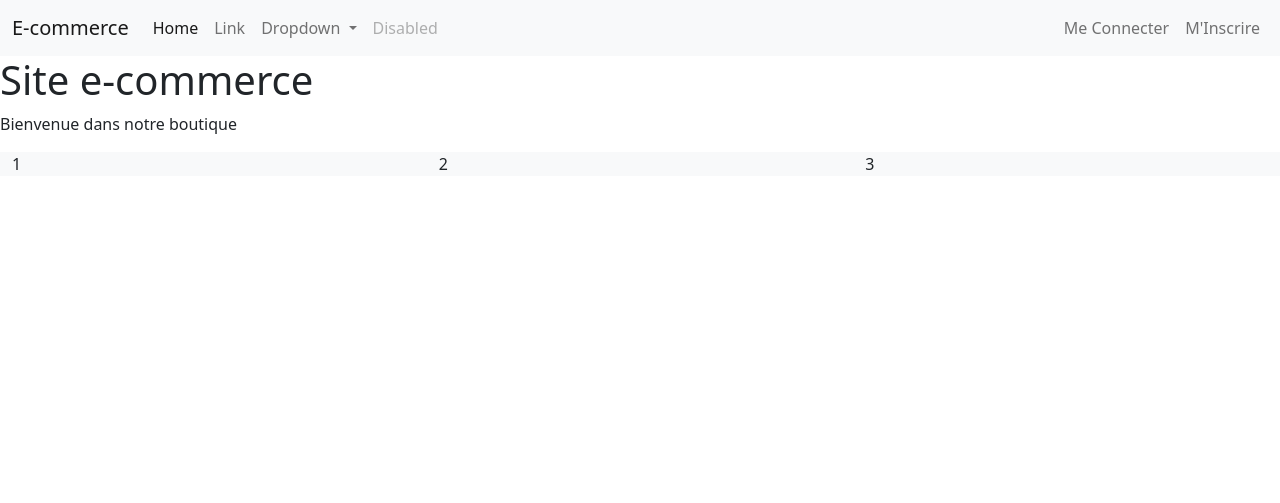
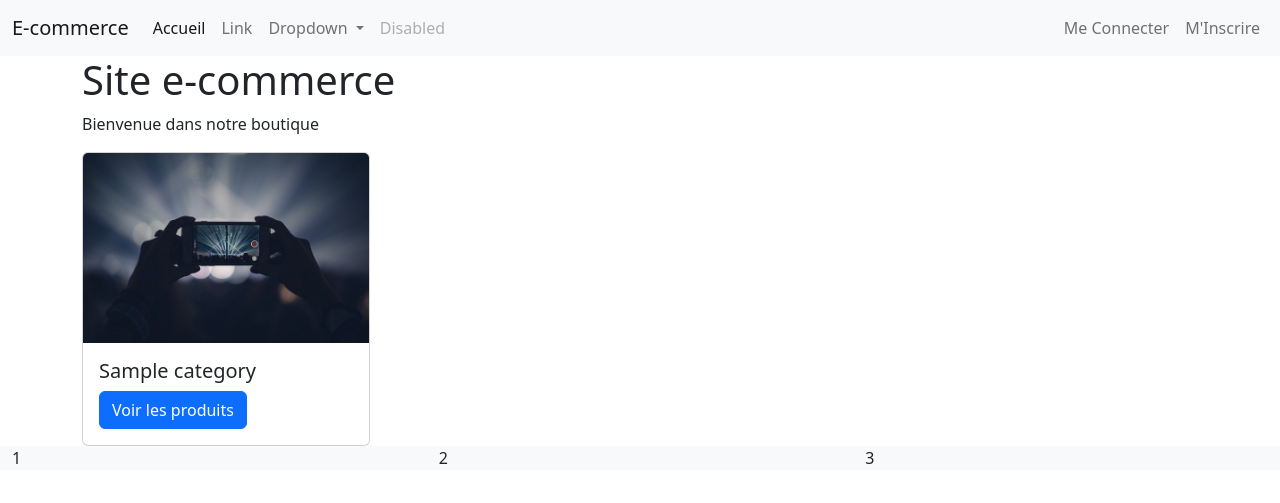
Before and after one commit to B3n-J1/addToCard, a Symfony app: template templates/main/index.html.twig in a window 1280 px wide. Shown: the top 503 px of the page. Run offline with Twig, Linux system fonts and the light colour scheme; the template is opened without the code that fills it: most values are stand-ins (such as "Sample title", 1, 10 or a date in 2020); some libraries are stand-ins or nearby versions.

Commit message:
:sparkles: Add Controller & Template Categories & Product

```diff
--- a/templates/_partials/_nav.html.twig
+++ b/templates/_partials/_nav.html.twig
@@ -7,7 +7,7 @@
             <div class="collapse navbar-collapse" id="navbarSupportedContent">
             <ul class="navbar-nav me-auto mb-2 mb-lg-0">
                 <li class="nav-item">
-                <a class="nav-link active" aria-current="page" href="#">Home</a>
+                <a class="nav-link active" aria-current="page" href="{{ path('app_main')}}">Accueil</a>
                 </li>
                 <li class="nav-item">
                 <a class="nav-link" href="#">Link</a>
--- a/templates/main/index.html.twig
+++ b/templates/main/index.html.twig
@@ -1,6 +1,31 @@
 {% extends 'base.html.twig' %}
 
 {% block body %}
-<h1>Site e-commerce</h1>
-    <p>Bienvenue dans notre boutique</p>
+  <main class="container">
+    <section class="row">
+      <div class="col-12">
+       <h1>Site e-commerce</h1>
+       <p>Bienvenue dans notre boutique</p>
+      </div>
+
+      {% for category in categories %}
+        {% if category.parent == null %}
+          <div class="col-12">
+            <h2>{{ category.name }}</h2>
+          </div>
+        {% else %}
+          <div class="col-3">
+            <div class="card h-100" style="width: 18rem;">
+              <img src="{{ asset('assets/images/defaultCard.jpg')}}" class="card-img-top" alt="...">
+            <div class="card-body">
+                <h5 class="card-title">{{ category.name }}</h5>
+                <a href="{{ path('categories_list', {slug: category.slug})}}" class="btn btn-primary">Voir les produits</a>
+            </div>
+            </div>
+          </div>
+        {% endif %}
+      {% endfor %}
+
+    </section>
+  </main>
 {% endblock %}
```
Also changed, not shown: migrations/Version20220629110722.php (added, +31 -0 lines), src/Controller/CategoriesController.php (added, +26 -0 lines), src/Controller/MainController.php (+5 -2 lines), src/Entity/Categories.php (+15 -0 lines), templates/categories/list.html.twig (added, +25 -0 lines), public/assets/images/defaultCard.jpg (added).
